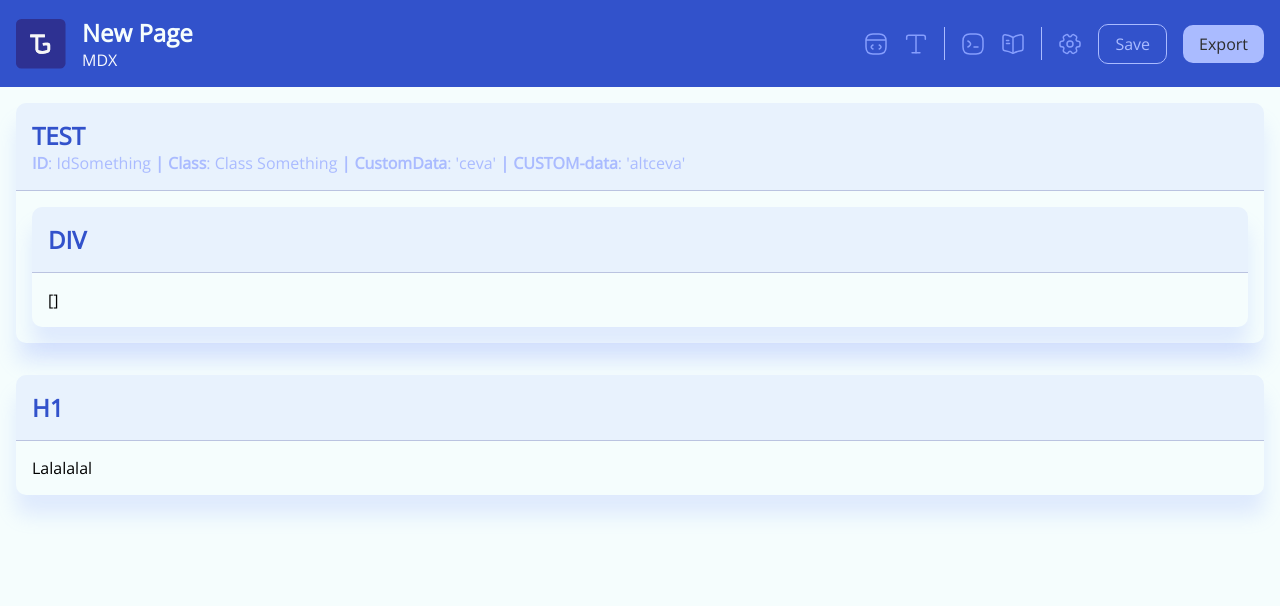
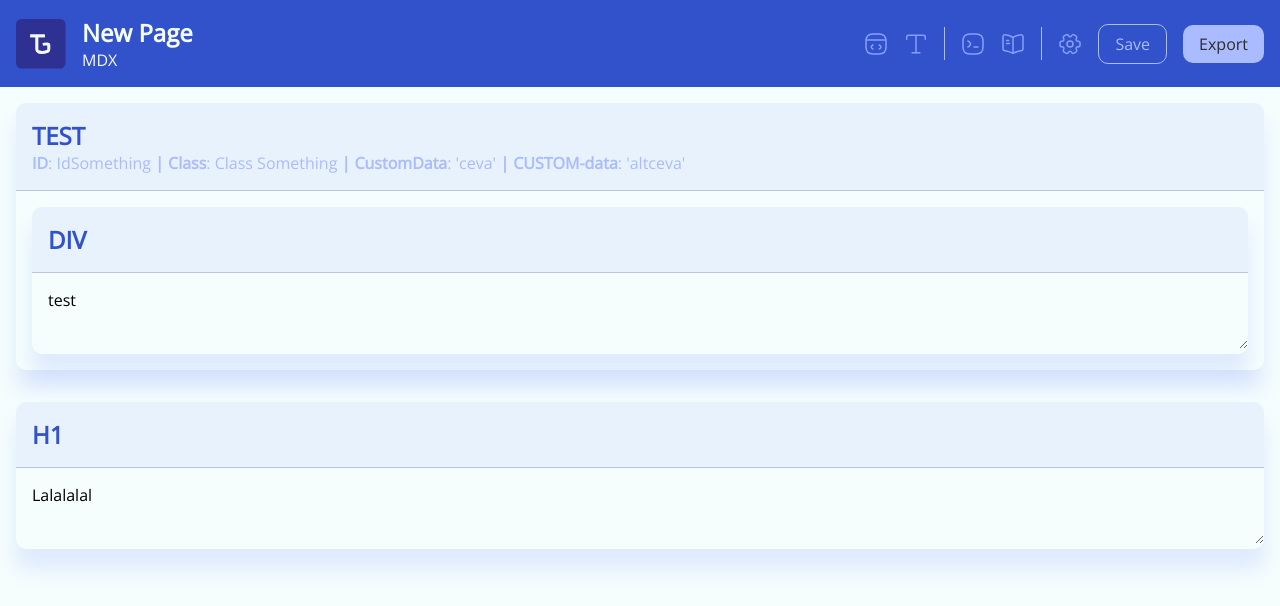
Before and after one commit to BaltacMihai/AtlasPad, a Vue app: page / in a window 1280 px wide. Shown: the top 606 px of the page. Built offline with nearby package versions, Linux system fonts and the light colour scheme.

Commit message:
textarea added

```diff
--- a/src/App.vue
+++ b/src/App.vue
@@ -36,7 +36,7 @@ export default {
                 id: "",
                 custom: "",
               },
-              content: [],
+              content: "test",
             },
           ],
         },
--- /dev/null
+++ b/src/components/atoms/Textarea.vue
@@ -0,0 +1,15 @@
+<template>
+  <textarea v-model="propModel"></textarea>
+</template>
+<script>
+import handleVModel from "@/mixins/handleVModel";
+
+export default {
+  mixins: [handleVModel],
+};
+</script>
+<style lang="scss" scoped>
+textarea {
+  resize: vertical;
+}
+</style>
--- a/src/components/organisms/TagNavbar.vue
+++ b/src/components/organisms/TagNavbar.vue
@@ -1,8 +1,11 @@
 <template>
   <div class="tag-card_header">
     <div class="info">
+      <!-- <img :src="generateTagIcon" alt="containerIcon" /> -->
+      <div class="description">
         <p class="title">{{ name }}</p>
         <p class="subtitle" v-html="subtitle"></p>
+      </div>
     </div>
     <div class="actions">
       <TooltipButton tooltipText="Minimize the tag" type="icon">
@@ -79,6 +82,9 @@ export default {
 
   cursor: grab;
   .info {
+    display: flex;
+    align-items: center;
+    .description {
       .title {
         color: $cl-primary;
         font-weight: bold;
@@ -91,6 +97,7 @@ export default {
 
         span {
           font-weight: bold;
+        }
       }
     }
   }
--- a/src/components/templates/TagCard.vue
+++ b/src/components/templates/TagCard.vue
@@ -38,7 +38,7 @@ export default {
           );
         case "text":
           return defineAsyncComponent(() =>
-            import("@/components/atoms/Text.vue")
+            import("@/components/atoms/Textarea.vue")
           );
       }
     },
@@ -55,5 +55,18 @@ export default {
   &[draggable="true"] {
     cursor: grabbing !important;
   }
+
+  textarea {
+    width: -webkit-fill-available;
+    padding: 1rem;
+    font-size: $fs-text;
+    background: transparent;
+    border: none;
+
+    &:focus-visible {
+      border: none;
+      outline: none;
+    }
+  }
 }
 </style>
```
Lines whose indentation alone changed are shown as unchanged.
